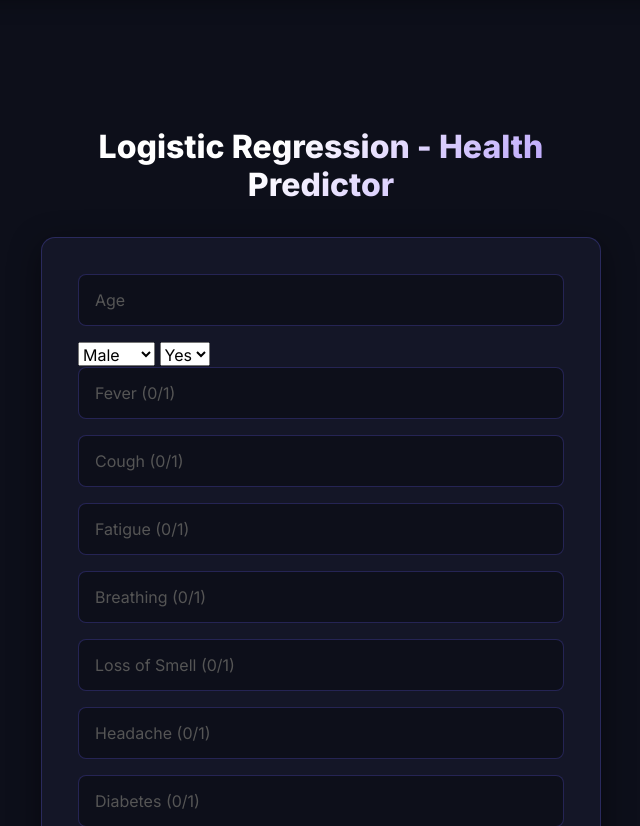
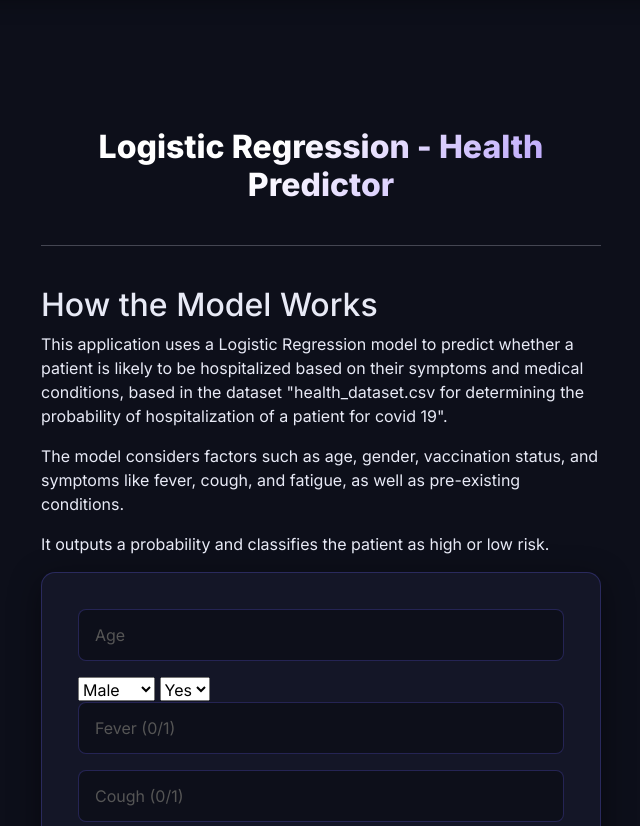
Before and after one commit to jdvargassanchez/machine-learning, a Flask app: page /logistic-regression-example in a window 1280 px wide. Shown: the part 82-908 px from the top of the page, without its empty margins (319-959 px from the left). Run offline with Flask 3, Linux system fonts and the light colour scheme; parts of the project's set-up code (start-up, migrations or seed data) failed here and were passed over.

Commit message:
Add a brief description of what the model does, what variables it considers, and the probability of risk.

```diff
--- a/templates/logisticregressionexample.html
+++ b/templates/logisticregressionexample.html
@@ -7,6 +7,29 @@
 <div class="grades-wrapper">
 
     <h1>Logistic Regression - Health Predictor</h1>
+    <hr style="margin:40px 0;">
+
+    <div class="model-info">
+
+        <h2>How the Model Works</h2>
+
+        <p>
+            This application uses a Logistic Regression model to predict whether a patient is likely to be hospitalized
+            based on their symptoms and medical conditions, based in the dataset "health_dataset.csv for determining
+            the probability of hospitalization of a patient for covid 19".
+        </p>
+
+        <p>
+            The model considers factors such as age, gender, vaccination status, and symptoms like fever, cough, and
+            fatigue,
+            as well as pre-existing conditions.
+        </p>
+
+        <p>
+            It outputs a probability and classifies the patient as high or low risk.
+        </p>
+
+    </div>
 
     <div class="predict-card">
 
```
